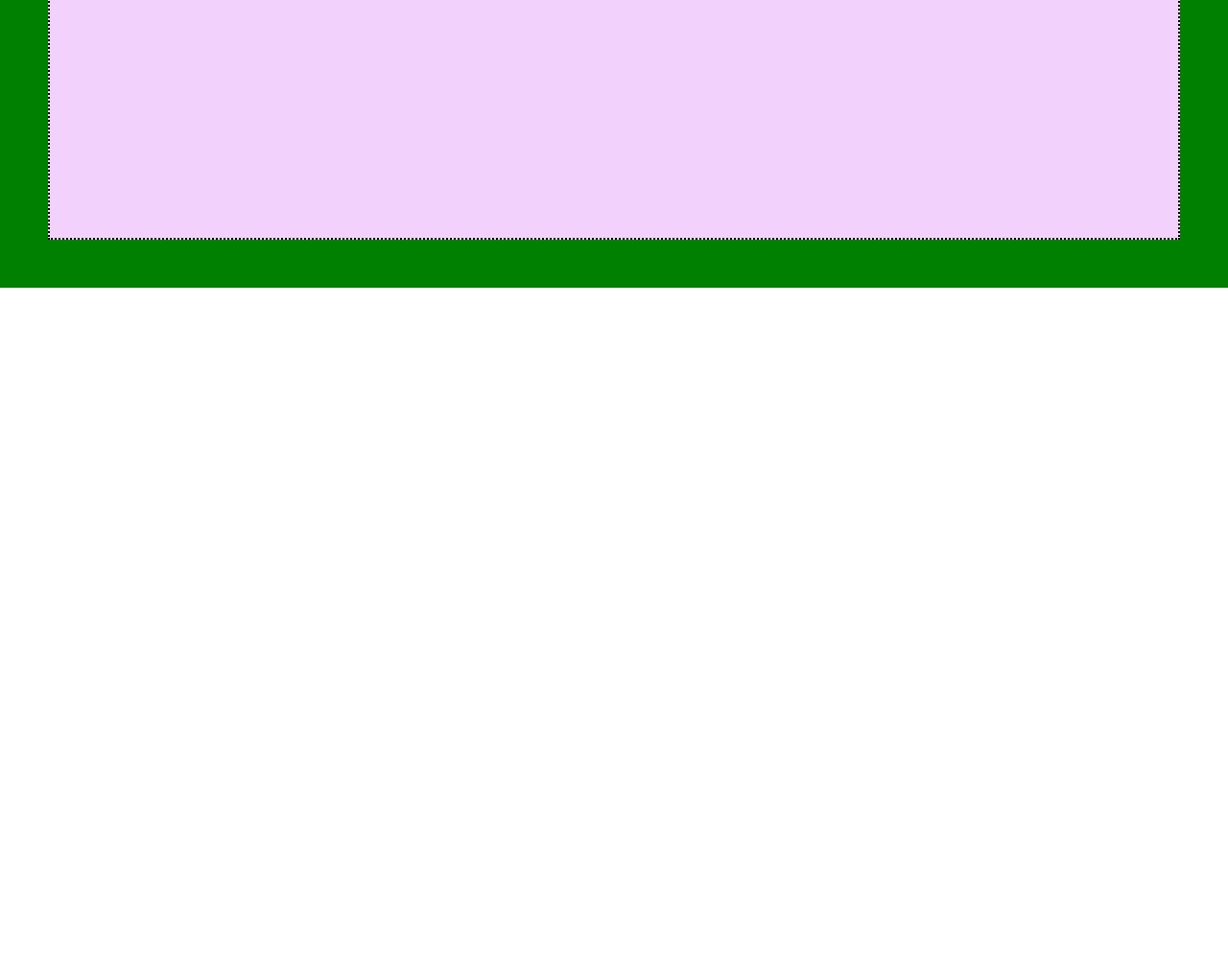
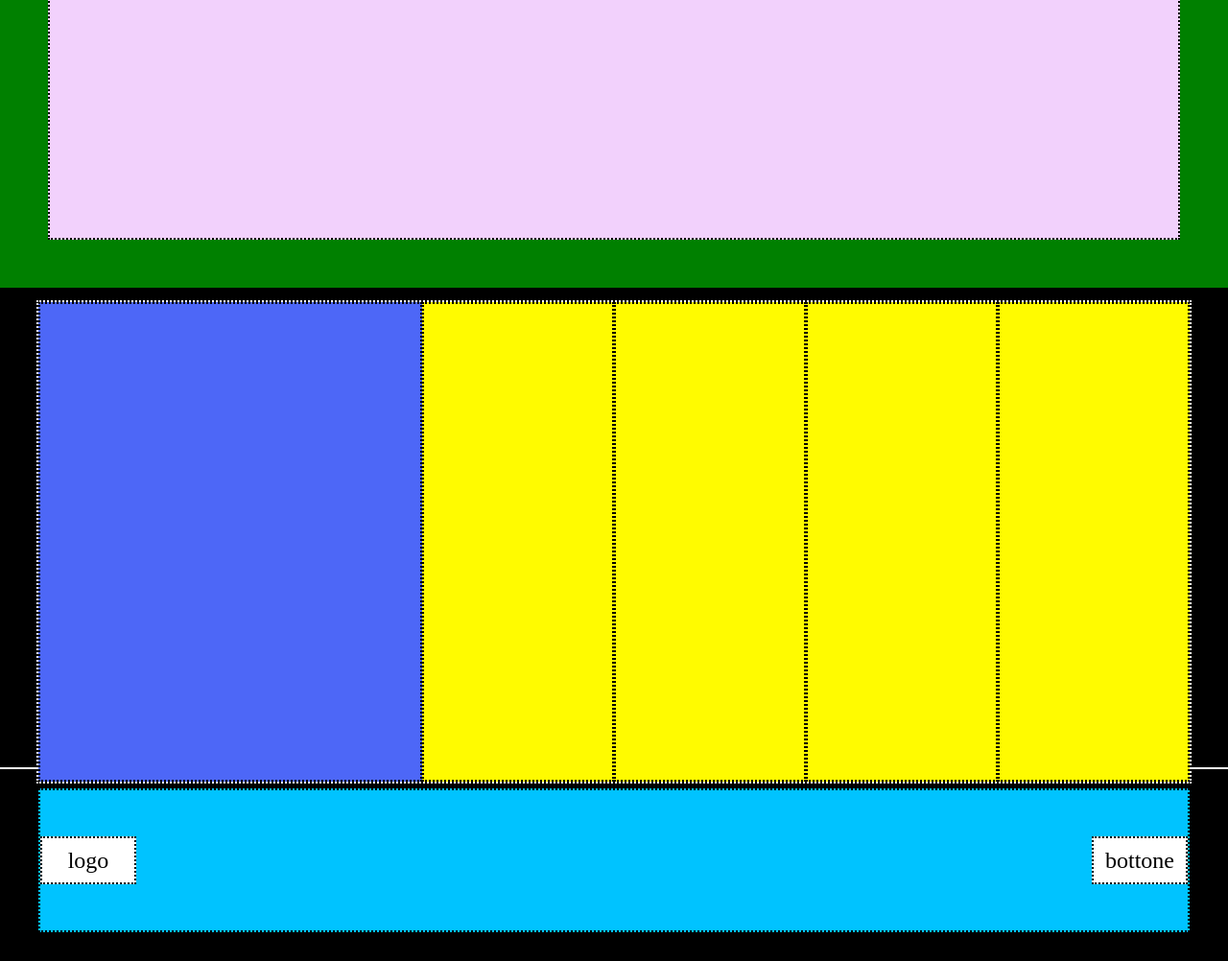
Before and after one commit to Beniamino-Soccio/htmlcss-struttura-discord, a plain HTML site: page index.html in a window 1280 px wide. Shown: the part 3000-4002 px from the top of the page at 96% size. Before the commit the page ends 3300 px from the top, so only its background shows below. Drawn offline with Linux system fonts and the light colour scheme.

Commit message:
added footer and End of exercise

```diff
--- a/css/style.css
+++ b/css/style.css
@@ -135,3 +135,88 @@ header{
     border-style: dotted;
     border-width: 2px;
 }
+
+/*first section footer*/
+.first-container-foot{
+    height: 500px;
+    min-height: 500px;
+    display: flex;
+    align-items: flex-end;
+    align-items:center;
+    justify-content: center;
+    padding-top: 50px;
+    padding-bottom: 20px;
+
+}
+
+.first-section-foot{
+    display: flex;
+    border-style: dotted;
+    border-width: 2px;
+    border-color: #fff;
+}
+
+.left-section-foot{
+    height: 500px;
+    width: 400px;
+    background-color: #4d67f7;
+    border-style: dotted;
+    border-width: 2px;
+}
+
+.right-section-foot{
+    display: flex;
+    height: 500px;
+    min-height: 500px;
+    width: 800px;
+    background-color: #fffb00;
+}
+
+.link-righ-section{
+    height: 100%;
+    width: calc(100%/4);
+    border-style: dotted;
+    border-width: 2px;
+}
+
+
+/*second section footer*/
+.second-container-foot{
+    height: 200px;
+    display: flex;
+    align-items: flex-start;
+    justify-content: center;
+    padding-top: 20px;
+
+}
+
+.second-content-foot{
+    display: flex;
+    height: 150px;
+    width: 1200px;
+    background-color: #00c3ff;
+    border-style: dotted;
+    border-width: 2px;
+    justify-content: space-between;
+    align-items: center;
+
+}
+
+.footer-item{
+    display: flex;
+    height: 50px;
+    width: 100px;
+    background-color: #fff;
+    border-style: dotted;
+    border-width: 2px;
+    justify-content: center;
+    align-items: center;
+
+}
+
+/*border*/
+.border{
+    border-style: solid;
+    border-width: 1px;
+    border-color: #fff;
+}
--- a/index.html
+++ b/index.html
@@ -57,10 +57,28 @@
         </div>
     </main>
 
+
     <footer>
         <!--first section-->
-
+        <div class="first-container-foot bgc-black">
+            <div class="first-section-foot">
+                <div class="left-section-foot"></div>
+                <div class="right-section-foot">
+                    <div class="link-righ-section"></div>
+                    <div class="link-righ-section"></div>
+                    <div class="link-righ-section"></div>
+                    <div class="link-righ-section"></div>
+                </div>
+            </div>
+        </div>
+        <div class="border"></div>
         <!--second section-->
+        <div class="second-container-foot bgc-black">
+            <div class="second-content-foot">
+                <div class="footer-item">logo</div>
+                <div class="footer-item">bottone</div>
+            </div>
+        </div>
 
     </footer>
 
```
